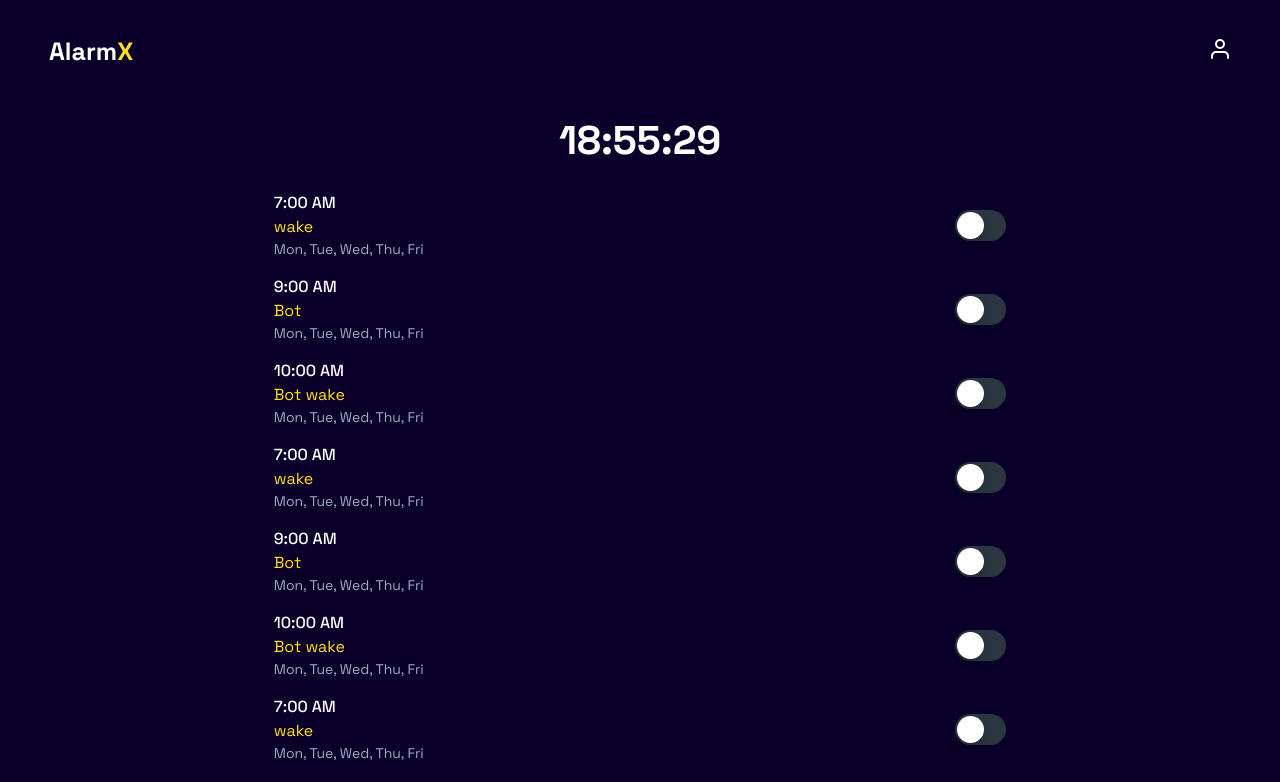
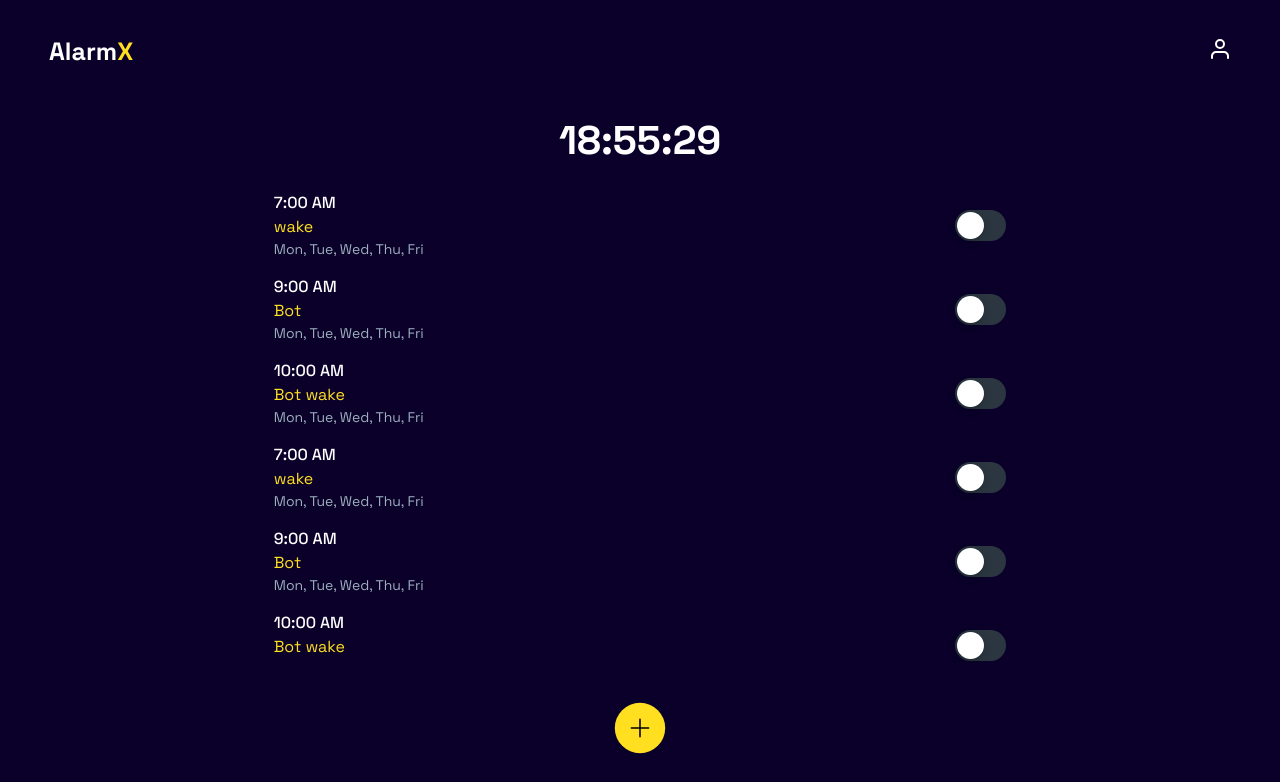
Before and after one commit to Venkatsai04/AlarmX, a React (Vite) app: page / in a window 1280 px wide. Shown: the top 782 px of the page. Built offline with nearby package versions, Linux system fonts and the light colour scheme.

Commit message:
overFlow added

```diff
--- a/src/App.jsx
+++ b/src/App.jsx
@@ -78,10 +78,11 @@ const App = () => {
 
           <h1 className="text-white text-[40px] font-bold px-4 text-center pb-3 pt-6">{Time}</h1>
 
-          {Alarms.map((alarm, i) => (
+         <div className='h-[60vh] overflow-y-auto'>
+           {Alarms.map((alarm, i) => (
             <div
               key={i}
-              className="flex items-center gap-4 bg-[#0a0029] px-4 min-h-[72px] py-2 justify-around "
+              className="flex items-center gap-4 bg-[#0a0029] px-4 min-h-[72px] py-2 justify-around overflow-y-auto"
             >
               <div className="flex flex-col justify-center">
                 <p className="text-white text-base font-medium">{alarm.time}</p>
@@ -99,6 +100,7 @@ const App = () => {
               </div>
             </div>
           ))}
+         </div>
         </div>
 
         <div className='flex items-center justify-center mb-12 mt-10 '>
```
